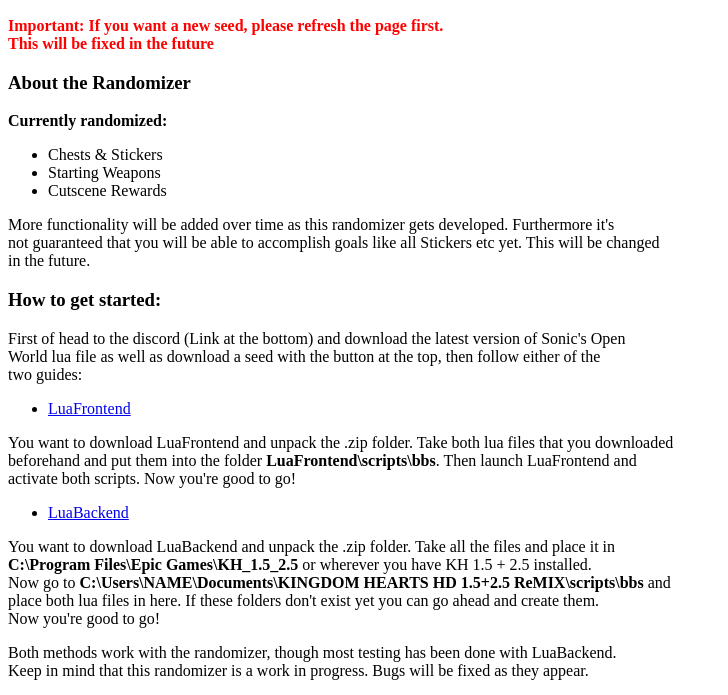
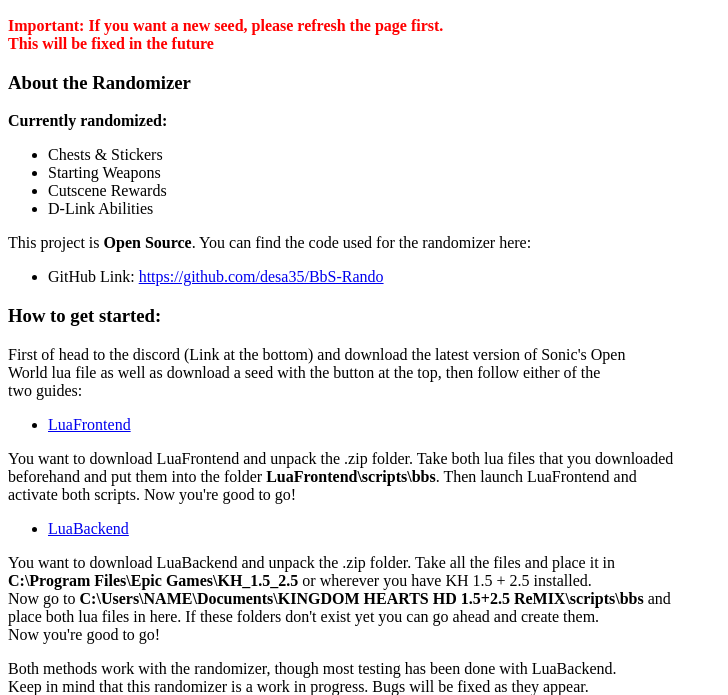
Before and after one commit to desa35/BbS-Rando, a website with bundled scripts: page index.html in a window 1280 px wide. Shown: the part 110-805 px from the top of the page, without its empty margins (0-728 px from the left). Built offline with nearby package versions, Linux system fonts and the light colour scheme.

Commit message:
Updates the information on the webpage

```diff
--- a/index.html
+++ b/index.html
@@ -22,11 +22,15 @@
         <li>Chests & Stickers</li>
         <li>Starting Weapons</li>
         <li>Cutscene Rewards</li>
+        <li>D-Link Abilities</li>
       </ul>
-      More functionality will be added over time as this randomizer gets developed. Furthermore it's <br>
-      not guaranteed that you will be able to accomplish goals like all Stickers etc yet. This will be changed <br>
-      in the future.
     </p>
+      <p>
+        This project is <strong>Open Source</strong>. You can find the code used for the randomizer here:
+        <ul>
+          <li>GitHub Link: <a href="https://github.com/desa35/BbS-Rando" target="blank">https://github.com/desa35/BbS-Rando</a></li>
+        </ul>
+      </p>
     <h3>How to get started:</h3>
     <p>
       First of head to the discord (Link at the bottom) and download the latest version of Sonic's Open <br>
```
